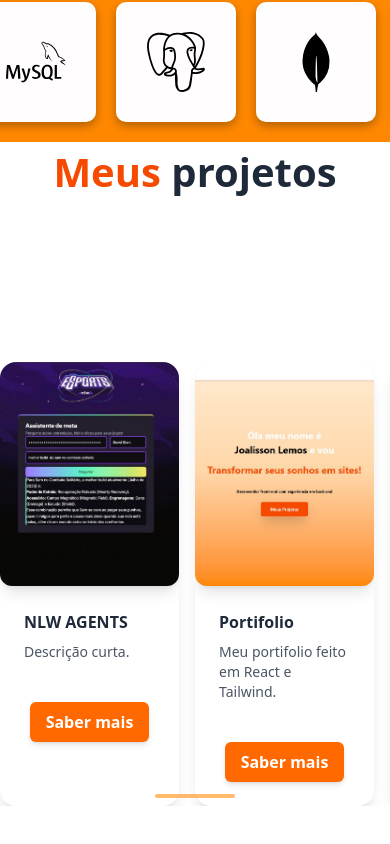
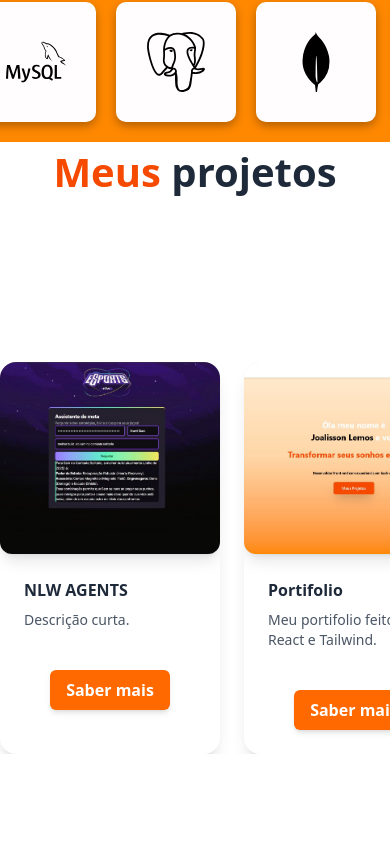
Before and after one commit to Joalisson-Lemos/Joalisson-lemos.github.io, a React (Vite) app: page / in a window 390 px wide. Shown: the part 902-1746 px from the top of the page. After the commit the page ends 1696 px from the top, so only its background shows below. Built offline with nearby package versions, Linux system fonts and the light colour scheme.

Commit message:
Ajuste do mobile e responsividade do carrosel

```diff
--- a/src/components/CardDefault.jsx
+++ b/src/components/CardDefault.jsx
@@ -22,56 +22,73 @@ export function CardsCarousel() {
   ];
 
   const containerRef = useRef(null);
-  const [cardWidth, setCardWidth] = useState(0);
+  const [cardWidth, setCardWidth] = useState(250);
   const [scrollPos, setScrollPos] = useState(0);
   const [modalCard, setModalCard] = useState(null);
-  const [cardsPerView, setCardsPerView] = useState(5);
   const [isMobile, setIsMobile] = useState(false);
+  const [canScrollLeft, setCanScrollLeft] = useState(false);
+  const [canScrollRight, setCanScrollRight] = useState(true);
 
   useEffect(() => {
-    const updateWidth = () => {
+    const updateLayout = () => {
       const w = window.innerWidth;
-      let perView = 5;
-      if (w < 640) perView = 2;
-      else if (w < 1024) perView = 3;
-      setCardsPerView(perView);
-      setIsMobile(w < 1024);
+      setIsMobile(w < 768);
       if (containerRef.current) {
-        const width = containerRef.current.offsetWidth / perView - 16;
-        setCardWidth(width);
+        if (w < 640) setCardWidth(220);
+        else if (w < 1024) setCardWidth(240);
+        else setCardWidth(250);
+
+        const maxScroll = containerRef.current.scrollWidth - containerRef.current.clientWidth;
+        setCanScrollRight(scrollPos < maxScroll);
+        setCanScrollLeft(scrollPos > 0);
       }
     };
-    updateWidth();
-    window.addEventListener("resize", updateWidth);
-    return () => window.removeEventListener("resize", updateWidth);
-  }, []);
+    updateLayout();
+    window.addEventListener("resize", updateLayout);
+    return () => window.removeEventListener("resize", updateLayout);
+  }, [scrollPos]);
 
-  const scrollLeft = () => setScrollPos((prev) => Math.max(prev - cardWidth - 16, 0));
-  const scrollRight = () => setScrollPos((prev) => Math.min(prev + cardWidth + 16, (cardWidth + 16) * (cards.length - cardsPerView)));
+  const scrollLeft = () => {
+    if (!containerRef.current) return;
+    const newPos = Math.max(scrollPos - (cardWidth + 20), 0);
+    setScrollPos(newPos);
+    containerRef.current.scrollTo({ left: newPos, behavior: "smooth" });
+  };
+
+  const scrollRight = () => {
+    if (!containerRef.current) return;
+    const maxScroll = containerRef.current.scrollWidth - containerRef.current.clientWidth;
+    const newPos = Math.min(scrollPos + (cardWidth + 20), maxScroll);
+    setScrollPos(newPos);
+    containerRef.current.scrollTo({ left: newPos, behavior: "smooth" });
+  };
 
   return (
-    <div className="relative w-full max-w-[1400px] mx-auto py-10">
-      {!isMobile && scrollPos > 0 && (
+    <div className="relative w-full max-w-[1200px] mx-auto py-10">
+      {!isMobile && canScrollLeft && (
         <button
           onClick={scrollLeft}
-          className="absolute -left-6 top-1/2 transform -translate-y-1/2 bg-orange-500 text-white p-3 rounded-full z-10 hover:scale-110 hover:shadow-lg transition duration-300"
+          className="absolute -left-8 top-1/2 transform -translate-y-1/2 bg-orange-500 text-white p-3 rounded-full z-10 hover:scale-110 shadow-lg transition"
         >
           {"<"}
         </button>
       )}
-      {!isMobile && scrollPos < (cardWidth + 16) * (cards.length - cardsPerView) && (
+      {!isMobile && canScrollRight && (
         <button
           onClick={scrollRight}
-          className="absolute -right-6 top-1/2 transform -translate-y-1/2 bg-orange-500 text-white p-3 rounded-full z-10 hover:scale-110 hover:shadow-lg transition duration-300"
+          className="absolute -right-8 top-1/2 transform -translate-y-1/2 bg-orange-500 text-white p-3 rounded-full z-10 hover:scale-110 shadow-lg transition"
         >
           {">"}
         </button>
       )}
-      <div className={`overflow-hidden ${isMobile ? "overflow-x-auto scrollbar-hide relative" : ""}`}>
+
+      <div className={`overflow-hidden ${isMobile ? "overflow-x-auto scrollbar-hide" : ""}`}>
         <div
           ref={containerRef}
-          className={`flex gap-4 transition-transform duration-500 ${isMobile ? "flex-nowrap" : ""}`}
-          style={{ transform: isMobile ? "none" : `translateX(-${scrollPos}px)` }}
+          className={`flex gap-6 transition-transform duration-500 ${isMobile ? "flex-nowrap" : ""}`}
+          style={{
+            transform: isMobile ? "none" : `translateX(-${scrollPos}px)`,
+          }}
         >
           {cards.map((card, idx) => (
             <Card
@@ -79,18 +96,18 @@ export function CardsCarousel() {
               className="bg-white shadow-lg rounded-2xl overflow-hidden flex-shrink-0 hover:scale-105 transition-transform duration-300"
               style={{ width: `${cardWidth}px` }}
             >
-              <CardHeader className="relative h-56 bg-gray-200">
+              <CardHeader className="relative h-48 bg-gray-200">
                 <img src={card.image} alt={card.title} className="w-full h-full object-cover" />
               </CardHeader>
               <CardBody>
-                <Typography variant="h5" color="blue-gray" className="mb-2 font-bold text-gray-800">
+                <Typography variant="h5" className="mb-2 font-bold text-gray-800">
                   {card.title}
                 </Typography>
                 <Typography className="text-gray-600 text-sm">{card.description}</Typography>
               </CardBody>
               <CardFooter className="flex justify-center pt-4">
                 <Button
-                  className="bg-orange-500 hover:bg-orange-600 text-white px-4 py-2 rounded-md hover:scale-105 hover:shadow-lg transition duration-300"
+                  className="bg-orange-500 hover:bg-orange-600 text-white px-4 py-2 rounded-md hover:scale-105 transition"
                   onClick={() => setModalCard(card)}
                 >
                   Saber mais
@@ -99,9 +116,6 @@ export function CardsCarousel() {
             </Card>
           ))}
         </div>
-        {isMobile && (
-          <div className="absolute bottom-2 left-1/2 transform -translate-x-1/2 w-20 h-1 rounded-full bg-orange-400 opacity-60 animate-pulse"></div>
-        )}
       </div>
 
       {modalCard && (
@@ -124,10 +138,10 @@ export function CardsCarousel() {
               <Typography variant="h4" className="mb-4 font-bold text-gray-800">{modalCard.title}</Typography>
               <Typography className="text-gray-700 mb-4">{modalCard.longDescription}</Typography>
               <div className="flex gap-4 justify-center flex-wrap">
-                <a href={modalCard.codeLink} target="_blank" className="bg-orange-500 hover:bg-orange-600 text-white px-4 py-2 rounded-md hover:scale-105 hover:shadow-lg transition duration-300">
+                <a href={modalCard.codeLink} target="_blank" className="bg-orange-500 hover:bg-orange-600 text-white px-4 py-2 rounded-md hover:scale-105 transition">
                   Ver código
                 </a>
-                <a href={modalCard.siteLink} target="_blank" className="bg-orange-500 hover:bg-orange-600 text-white px-4 py-2 rounded-md hover:scale-105 hover:shadow-lg transition duration-300">
+                <a href={modalCard.siteLink} target="_blank" className="bg-orange-500 hover:bg-orange-600 text-white px-4 py-2 rounded-md hover:scale-105 transition">
                   Ver site
                 </a>
               </div>
```
